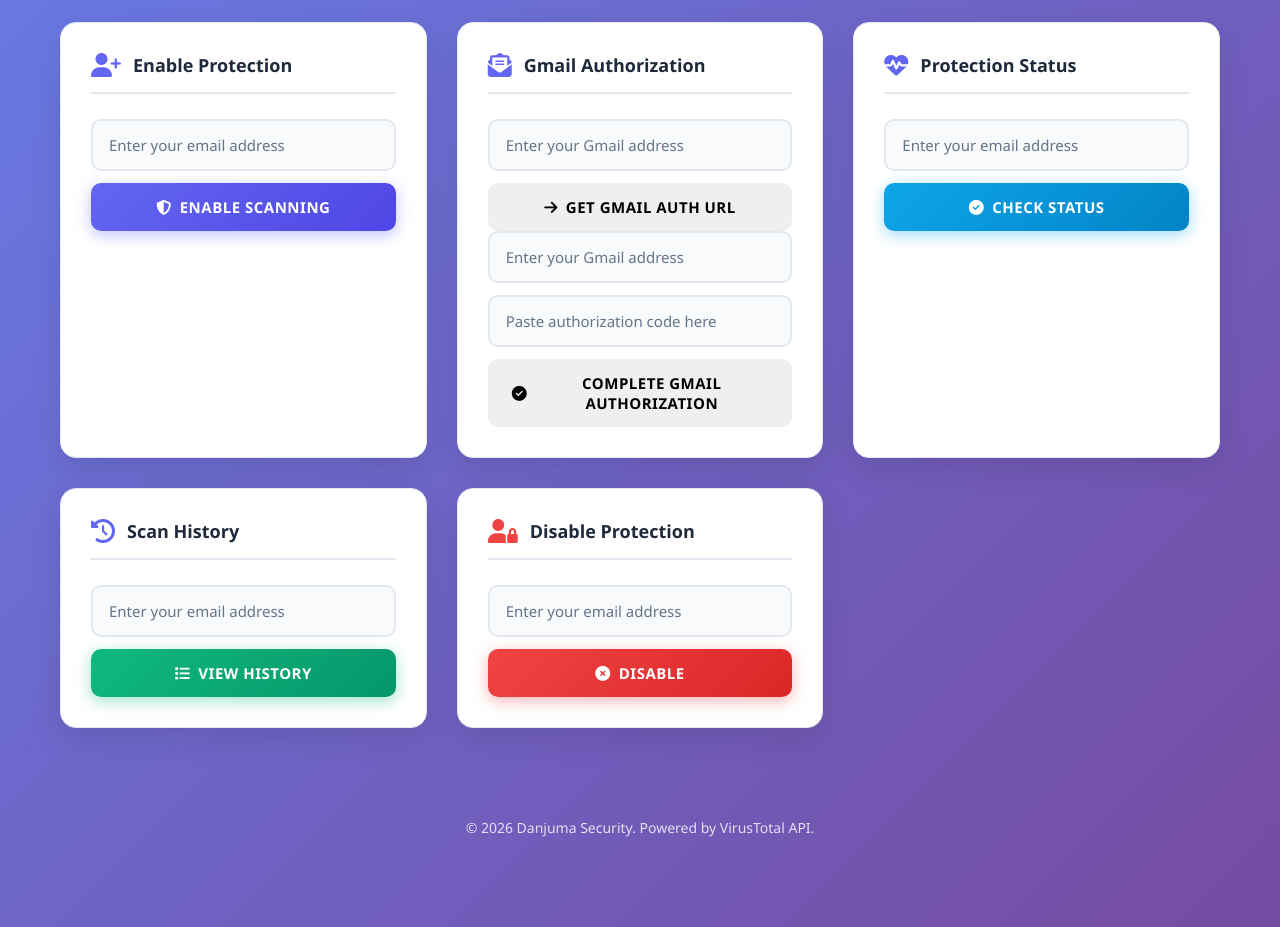
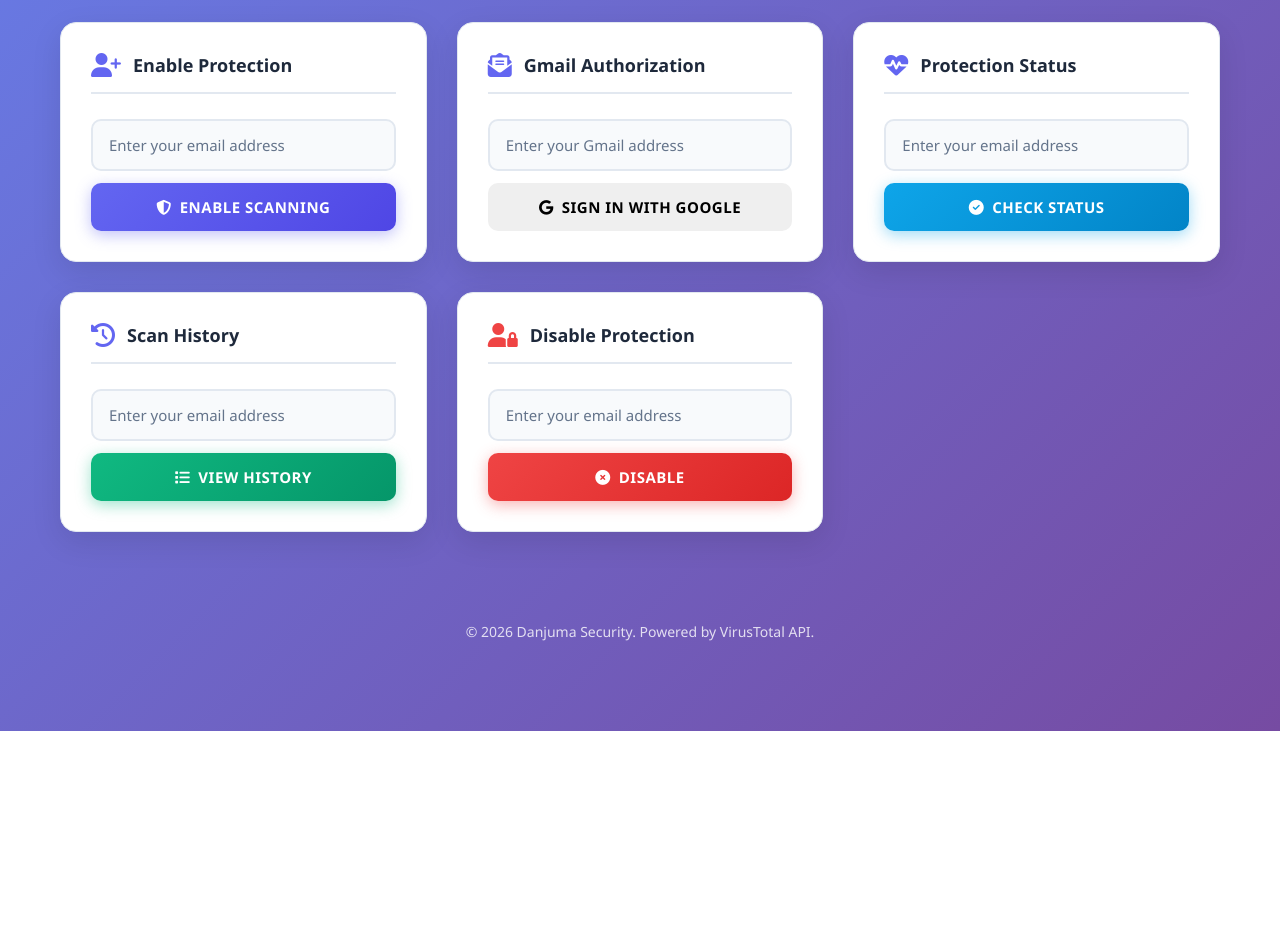
Before and after one commit to opemiposi001/danjuma-checker, a Flask app: page / in a window 1280 px wide. Shown: the part 268-1195 px from the top of the page. After the commit the page ends 999 px from the top, so only its background shows below. Run offline with Flask 3, Linux system fonts and the light colour scheme.

Commit message:
6th commit for Render deployment

```diff
--- a/danjuma/static/script.js
+++ b/danjuma/static/script.js
@@ -46,13 +46,29 @@ function renderResult(data, type = 'info') {
         `;
     }
 
-    if (type === 'gmail_authorize') {
-        cardClass = data.message ? 'success' : 'error';
+    if (type === 'gmail_success') {
+        cardClass = 'success';
         htmlContent = `
             <div class="result-title">
                 <i class="fas fa-check-circle"></i>
-                <span>${data.message || data.error || 'Gmail authorization failed'}</span>
+                <span>Gmail Successfully Authorized</span>
             </div>
+            <p style="color: var(--text-secondary);">
+                Your Gmail account <strong>${data.email}</strong> has been authorized and registered for monitoring.
+            </p>
+        `;
+    }
+
+    if (type === 'gmail_error') {
+        cardClass = 'error';
+        htmlContent = `
+            <div class="result-title">
+                <i class="fas fa-exclamation-triangle"></i>
+                <span>Gmail Authorization Failed</span>
+            </div>
+            <p style="color: var(--text-secondary);">
+                ${data.error || 'An error occurred during Gmail authorization.'}
+            </p>
         `;
     }
 
@@ -187,56 +203,13 @@ document.getElementById('statusForm').addEventListener('submit', async (e) => {
     }
 });
 
-// Gmail Auth URL Form
-document.getElementById('gmailAuthUrlForm').addEventListener('submit', async (e) => {
+// Gmail Auth Form
+document.getElementById('gmailAuthForm').addEventListener('submit', async (e) => {
     e.preventDefault();
-    const button = e.target.querySelector('button');
-    const originalContent = showLoading(button);
+    const email = document.getElementById('gmailAuthEmail').value;
 
-    try {
-        const email = document.getElementById('gmailAuthUrlEmail').value;
-        const response = await fetch(`${baseUrl}/api/gmail/auth-url?email=${encodeURIComponent(email)}`);
-        const data = await response.json();
-
-        if (response.ok && data.auth_url) {
-            window.open(data.auth_url, '_blank');
-            renderResult({ message: 'Gmail consent page opened. Paste the returned code below to complete authorization.', auth_url: data.auth_url }, 'gmail_auth_url');
-        } else {
-            renderResult(data, 'gmail_auth_url');
-        }
-    } catch (error) {
-        renderResult({ error: error.message }, 'gmail_auth_url');
-    } finally {
-        restoreButton(button, originalContent);
-    }
-});
-
-// Gmail Authorization Form
-document.getElementById('gmailAuthorizeForm').addEventListener('submit', async (e) => {
-    e.preventDefault();
-    const button = e.target.querySelector('button');
-    const originalContent = showLoading(button);
-
-    try {
-        const email = document.getElementById('gmailAuthorizeEmail').value;
-        const code = document.getElementById('gmailAuthCode').value;
-        const response = await fetch(`${baseUrl}/api/gmail/authorize`, {
-            method: 'POST',
-            headers: { 'Content-Type': 'application/json' },
-            body: JSON.stringify({ email, code })
-        });
-        const data = await response.json();
-        renderResult(data, 'gmail_authorize');
-
-        if (data.message) {
-            document.getElementById('gmailAuthorizeEmail').value = '';
-            document.getElementById('gmailAuthCode').value = '';
-        }
-    } catch (error) {
-        renderResult({ error: error.message }, 'gmail_authorize');
-    } finally {
-        restoreButton(button, originalContent);
-    }
+    // Redirect to the auth URL
+    window.location.href = `${baseUrl}/api/gmail/auth-url?email=${encodeURIComponent(email)}`;
 });
 
 // Scans Form
@@ -289,6 +262,25 @@ document.getElementById('unregisterForm').addEventListener('submit', async (e) =
     }
 });
 
+// Check URL parameters on page load
+document.addEventListener('DOMContentLoaded', () => {
+    const urlParams = new URLSearchParams(window.location.search);
+
+    if (urlParams.has('success') && urlParams.get('success') === 'gmail_authorized') {
+        const email = urlParams.get('email');
+        renderResult({ email }, 'gmail_success');
+        // Clean up URL
+        window.history.replaceState({}, document.title, window.location.pathname);
+    }
+
+    if (urlParams.has('error')) {
+        const error = urlParams.get('error');
+        renderResult({ error }, 'gmail_error');
+        // Clean up URL
+        window.history.replaceState({}, document.title, window.location.pathname);
+    }
+});
+
 // Add smooth scroll behavior
 document.querySelectorAll('a[href^="#"]').forEach(anchor => {
     anchor.addEventListener('click', function (e) {
--- a/danjuma/templates/index.html
+++ b/danjuma/templates/index.html
@@ -45,17 +45,10 @@
                     <i class="fas fa-envelope-open-text"></i>
                     <h2>Gmail Authorization</h2>
                 </div>
-                <form id="gmailAuthUrlForm" class="form-group">
-                    <input type="email" id="gmailAuthUrlEmail" placeholder="Enter your Gmail address" required>
+                <form id="gmailAuthForm" class="form-group">
+                    <input type="email" id="gmailAuthEmail" placeholder="Enter your Gmail address" required>
                     <button type="submit" class="btn btn-secondary">
-                        <i class="fas fa-arrow-right"></i> Get Gmail Auth URL
-                    </button>
-                </form>
-                <form id="gmailAuthorizeForm" class="form-group">
-                    <input type="email" id="gmailAuthorizeEmail" placeholder="Enter your Gmail address" required>
-                    <input type="text" id="gmailAuthCode" placeholder="Paste authorization code here" required>
-                    <button type="submit" class="btn btn-secondary">
-                        <i class="fas fa-check-circle"></i> Complete Gmail Authorization
+                        <i class="fab fa-google"></i> Sign in with Google
                     </button>
                 </form>
             </div>
```
Also changed, not shown: danjuma/routes/api.py (+34 -2 lines), danjuma/services/gmail_service.py (+5 -3 lines).
